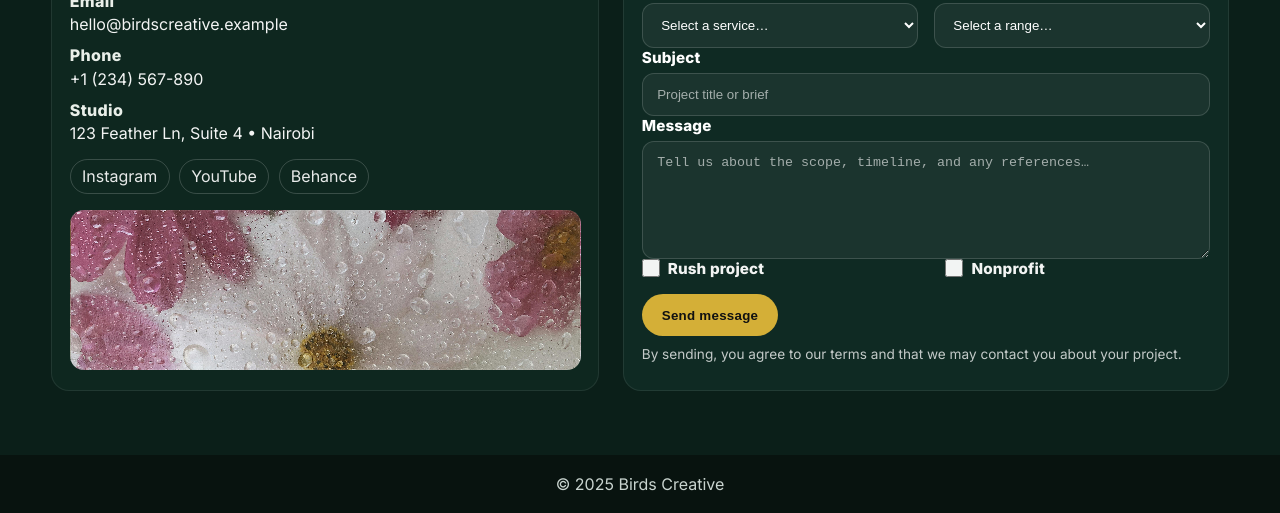
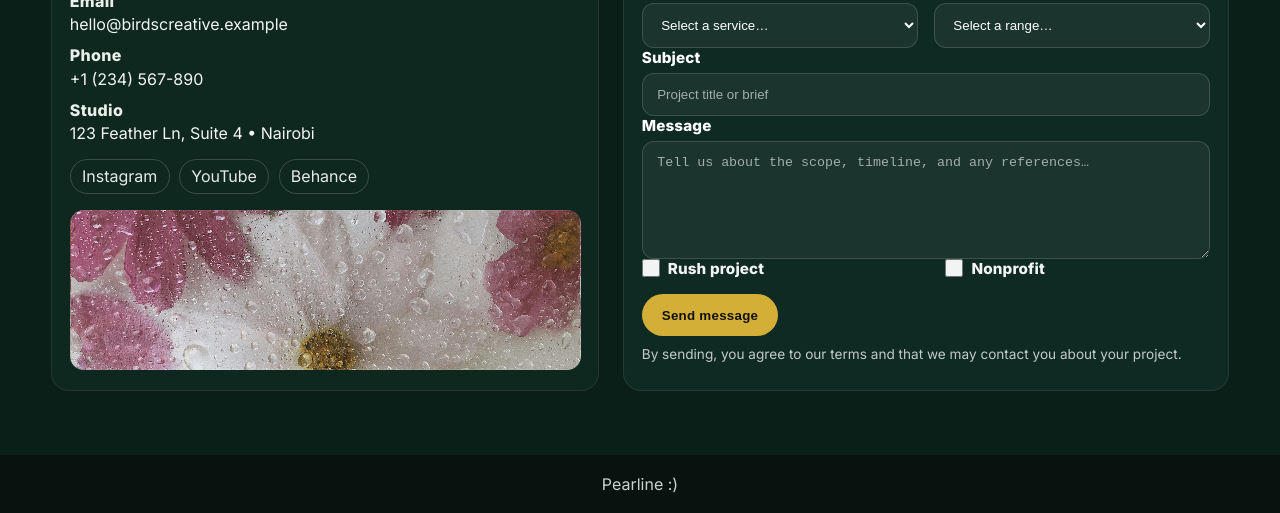
Before and after one commit to cf-agbeko/Pearline, a plain HTML site: page pearline/html/contact.html in a window 1280 px wide. Shown: the part 711-1224 px from the top of the page. Drawn offline with Linux system fonts and the light colour scheme.

Commit message:
Update contact.html

```diff
--- a/pearline/html/contact.html
+++ b/pearline/html/contact.html
@@ -150,7 +150,7 @@
 
   <!-- Footer -->
   <footer class="site-footer">
-    <div class="container"><p>© 2025 Birds Creative</p></div>
+    <div class="container"><p>Pearline :)</p></div>
   </footer>
 
   <!-- Slideshow -->
```
